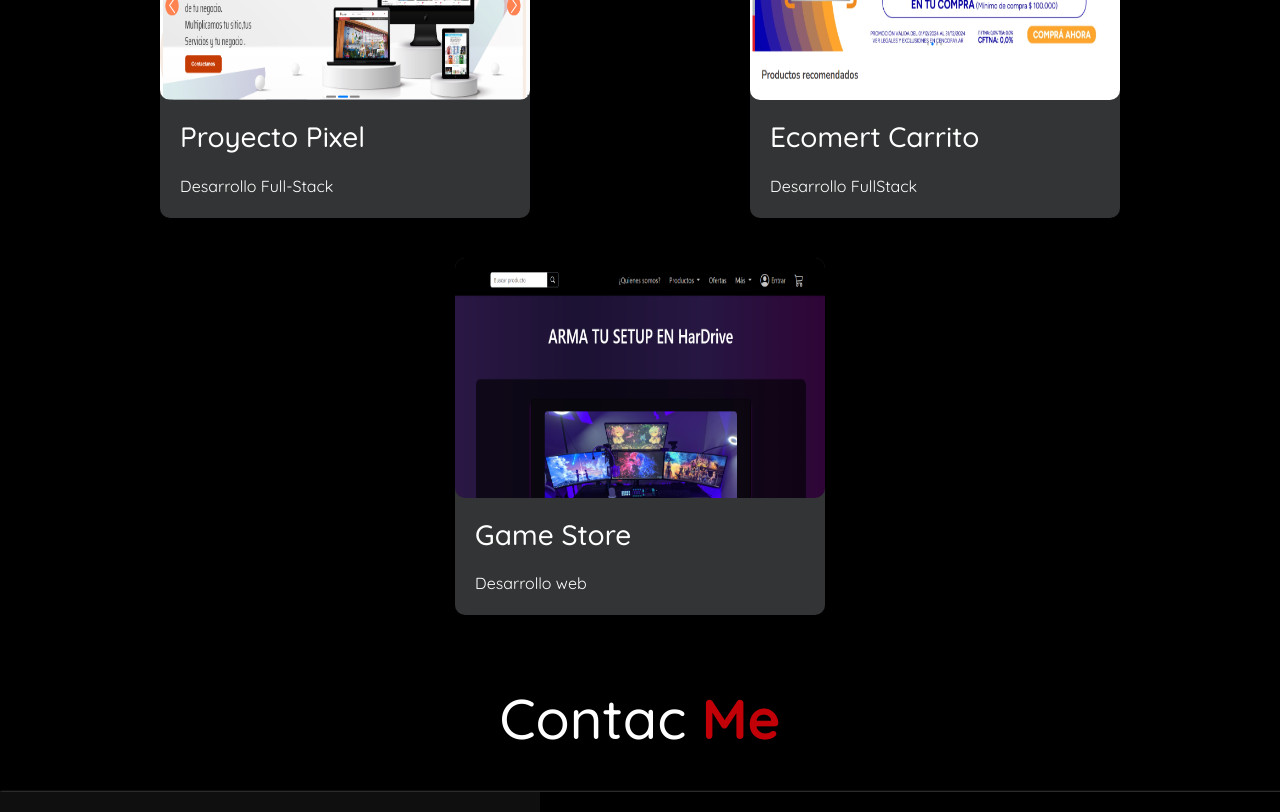
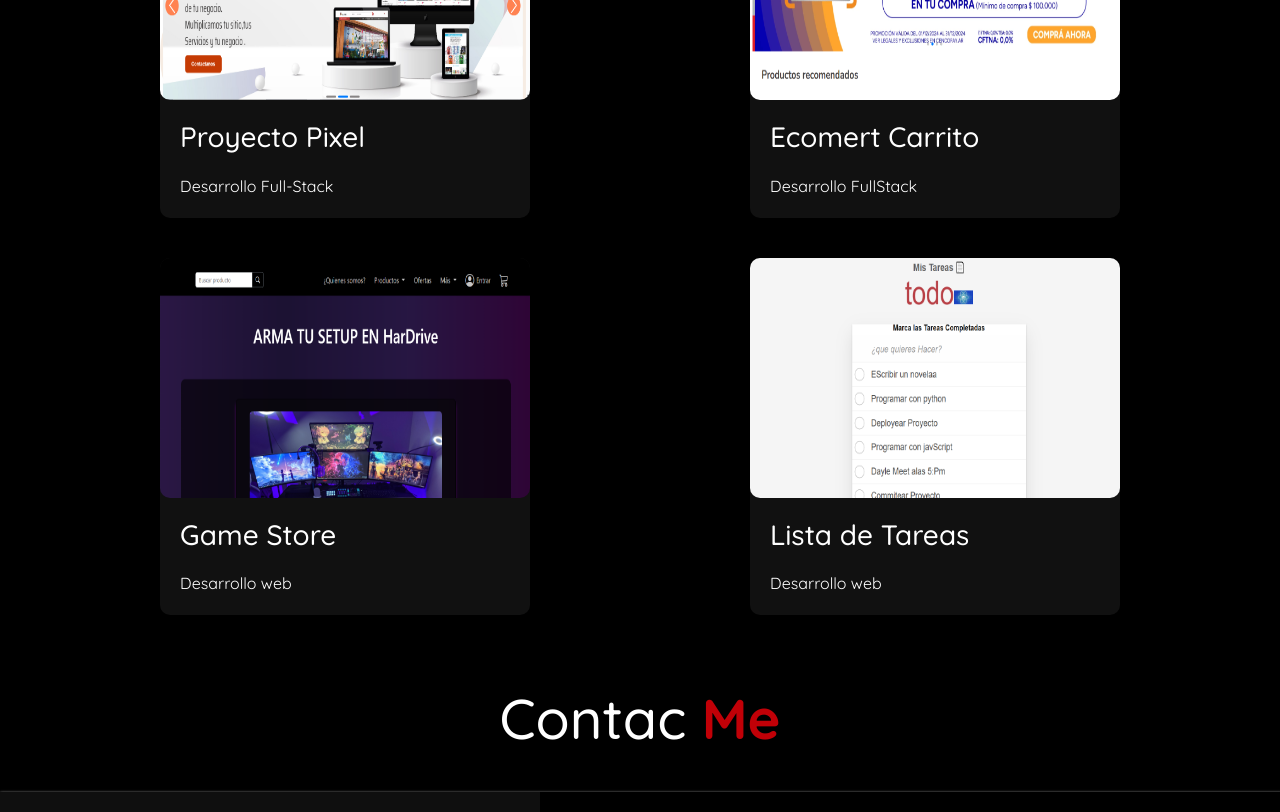
Before and after one commit to joseismaelvargas/mi-portafolio, a React (Vite) app: page / in a window 1280 px wide. Shown: the part 2540-3352 px from the top of the page. Built offline with nearby package versions, Linux system fonts and the light colour scheme; a web font is replaced by a local one.

Commit message:
Se agrego un proyecto mas

```diff
--- a/src/components/subcomponents/Filtro1.jsx
+++ b/src/components/subcomponents/Filtro1.jsx
@@ -4,6 +4,7 @@ import { Link } from "react-router-dom";
 import proyecto2 from"/img/proyecto2.png"
 import proyecto1 from"/img/proyecto1.png"
 import proyecto3 from"/img/proyecto3.png"
+import proyecto4 from"/img/proyecto4.png"
 import"./filtros.css"
 
 const Filtro1 = () => {
@@ -27,6 +28,13 @@ const Filtro1 = () => {
       tipo: "Desarrollo web",
       link: "https://calm-semifreddo-973c11.netlify.app/",
       img: proyecto3,
+  },
+  {
+    id: "004",
+      nombre: "Lista de Tareas",
+      tipo: "Desarrollo web",
+      link: "https://appnoted.netlify.app/",
+      img: proyecto4,
   }
 ];
   return (
--- a/src/components/subcomponents/filtros.css
+++ b/src/components/subcomponents/filtros.css
@@ -4,15 +4,15 @@
     margin: 10px 17px;
     border-radius: 10px;
 
-    background-color: rgb(51, 52, 53);
+    background-color: rgb(17, 17, 17);
 }
 .item>h3{
     margin: 20px 20px;
-    background-color: rgb(51, 52, 53);
+    background-color: rgb(17, 17, 17);
 }
 .item>p{
     margin: 20px 20px;
-    background-color: rgb(51, 52, 53);
+    background-color: rgb(17, 17, 17);
 }
 .img-filtro{
     border-radius: 10px;
```
Also changed, not shown: public/img/proyecto4.png (added).
